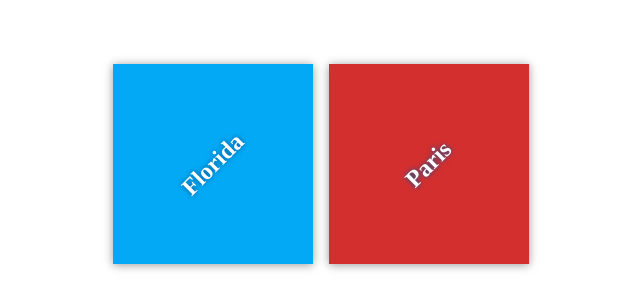
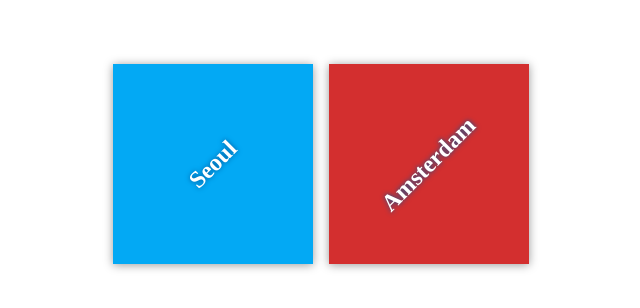
Before and after one commit to tshiu/my-travel-plans, a plain HTML site: page index.html in a window 1280 px wide. Shown: the part 236-544 px from the top of the page, without its empty margins (319-959 px from the left). Drawn offline with Linux system fonts and the light colour scheme.

Commit message:
Edited starting destinations

```diff
--- a/index.html
+++ b/index.html
@@ -11,11 +11,11 @@
     <div class="container">
         <div class="destination-container">
             <div class="destination" id="florida">
-                <h2>Florida</h2>
+                <h2>Seoul</h2>
             </div>
 
             <div class="destination" id="paris">
-                <h2>Paris</h2>
+                <h2>Amsterdam</h2>
             </div>
         </div>
     </div>
```
